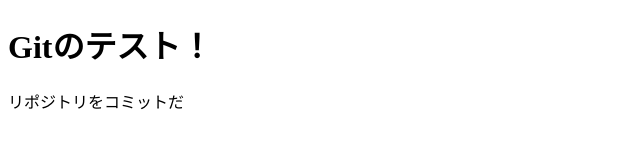
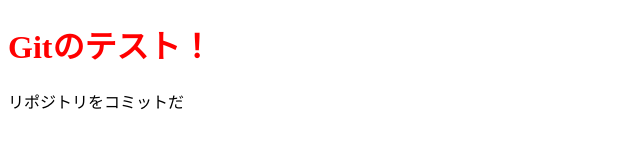
Before and after one commit to gat-horiike/rakus, a plain HTML site: page index.html in a window 1280 px wide. Shown: the whole page, without its empty margins (0-640 px from the left). Drawn offline with Linux system fonts and the light colour scheme.

Commit message:
更新したよ

```diff
--- a/index.html
+++ b/index.html
@@ -10,5 +10,10 @@
       <h1>Gitのテスト！</h1>
       <p>リポジトリをコミットだ</p>
     </div>
+    <style>
+      div h1 {
+        color: red;
+      }
+    </style>
   </body>
 </html>
```
